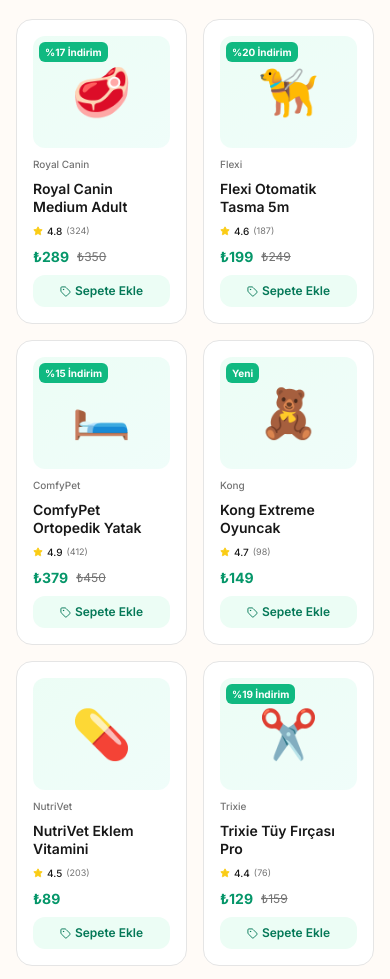
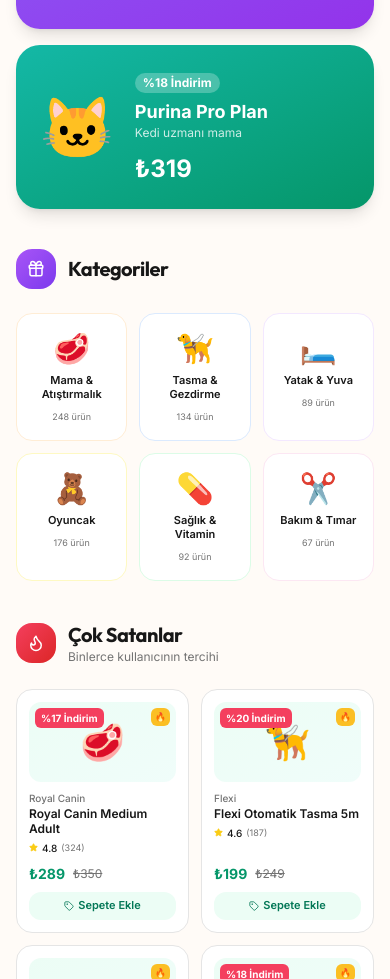
Before and after one commit to sevkabilgisayar/sahiplendirme-web, a Next.js app: page /magaza in a window 390 px wide. Shown: the part 1021-2000 px from the top of the page. Built offline with nearby package versions, Linux system fonts and the light colour scheme.

Commit message:
feat: real photos in gallery, sidebar scroll fix, magaza full redesign with sections

```diff
--- a/src/app/(main)/magaza/page.tsx
+++ b/src/app/(main)/magaza/page.tsx
@@ -1,113 +1,147 @@
 'use client';
 
 import { useState, useEffect } from 'react';
-import { ShoppingBag, Tag, Star, Truck, Shield, RefreshCw, Search, ChevronLeft, ChevronRight } from 'lucide-react';
+import Link from 'next/link';
+import {
+  ShoppingBag, Tag, Star, Truck, Shield, RefreshCw, Search,
+  ChevronLeft, ChevronRight, Flame, Zap, TrendingUp, Percent, Gift, Clock
+} from 'lucide-react';
 
 const CATEGORIES = [
-  { emoji: '🥩', label: 'Mama & Atıştırmalık', count: 248 },
-  { emoji: '🦮', label: 'Tasma & Gezdirme', count: 134 },
-  { emoji: '🛏️', label: 'Yatak & Yuva', count: 89 },
-  { emoji: '🧸', label: 'Oyuncak', count: 176 },
-  { emoji: '💊', label: 'Sağlık & Vitamin', count: 92 },
-  { emoji: '✂️', label: 'Bakım & Tımar', count: 67 },
+  { emoji: '🥩', label: 'Mama & Atıştırmalık', count: 248, color: 'from-red-50 to-orange-50 border-orange-100 hover:border-orange-300' },
+  { emoji: '🦮', label: 'Tasma & Gezdirme', count: 134, color: 'from-blue-50 to-indigo-50 border-blue-100 hover:border-blue-300' },
+  { emoji: '🛏️', label: 'Yatak & Yuva', count: 89, color: 'from-purple-50 to-violet-50 border-purple-100 hover:border-purple-300' },
+  { emoji: '🧸', label: 'Oyuncak', count: 176, color: 'from-yellow-50 to-amber-50 border-yellow-100 hover:border-yellow-300' },
+  { emoji: '💊', label: 'Sağlık & Vitamin', count: 92, color: 'from-green-50 to-emerald-50 border-green-100 hover:border-green-300' },
+  { emoji: '✂️', label: 'Bakım & Tımar', count: 67, color: 'from-pink-50 to-rose-50 border-pink-100 hover:border-pink-300' },
 ];
 
-const PRODUCTS = [
-  { id: 1, name: 'Royal Canin Medium Adult', brand: 'Royal Canin', price: 289, oldPrice: 350, img: '🥩', tag: '%17 İndirim', rating: 4.8, reviews: 324 },
-  { id: 2, name: 'Flexi Otomatik Tasma 5m', brand: 'Flexi', price: 199, oldPrice: 249, img: '🦮', tag: '%20 İndirim', rating: 4.6, reviews: 187 },
-  { id: 3, name: 'ComfyPet Ortopedik Yatak', brand: 'ComfyPet', price: 379, oldPrice: 450, img: '🛏️', tag: '%15 İndirim', rating: 4.9, reviews: 412 },
-  { id: 4, name: 'Kong Extreme Oyuncak', brand: 'Kong', price: 149, oldPrice: null, img: '🧸', tag: 'Yeni', rating: 4.7, reviews: 98 },
-  { id: 5, name: 'NutriVet Eklem Vitamini', brand: 'NutriVet', price: 89, oldPrice: null, img: '💊', tag: '', rating: 4.5, reviews: 203 },
-  { id: 6, name: 'Trixie Tüy Fırçası Pro', brand: 'Trixie', price: 129, oldPrice: 159, img: '✂️', tag: '%19 İndirim', rating: 4.4, reviews: 76 },
-  { id: 7, name: 'Purina Pro Plan Kedi', brand: 'Purina', price: 319, oldPrice: 389, img: '🐱', tag: '%18 İndirim', rating: 4.8, reviews: 511 },
-  { id: 8, name: 'PetSafe Otomatik Besleyici', brand: 'PetSafe', price: 599, oldPrice: 749, img: '🍽️', tag: '%20 İndirim', rating: 4.6, reviews: 143 },
-  { id: 9, name: 'Kuş Kafesi Deluxe', brand: 'PetHouse', price: 849, oldPrice: null, img: '🐦', tag: 'Yeni', rating: 4.3, reviews: 34 },
-  { id: 10, name: "Hill's Science Plan", brand: "Hill's", price: 459, oldPrice: 529, img: '🥩', tag: '%13 İndirim', rating: 4.9, reviews: 678 },
+const ALL_PRODUCTS = [
+  { id: 1, name: 'Royal Canin Medium Adult', brand: 'Royal Canin', price: 289, oldPrice: 350, img: '🥩', tag: '%17 İndirim', rating: 4.8, reviews: 324, isBestseller: true, isFeatured: true, isOnSale: true },
+  { id: 2, name: 'Flexi Otomatik Tasma 5m', brand: 'Flexi', price: 199, oldPrice: 249, img: '🦮', tag: '%20 İndirim', rating: 4.6, reviews: 187, isBestseller: true, isFeatured: false, isOnSale: true },
+  { id: 3, name: 'ComfyPet Ortopedik Yatak', brand: 'ComfyPet', price: 379, oldPrice: 450, img: '🛏️', tag: '%15 İndirim', rating: 4.9, reviews: 412, isBestseller: false, isFeatured: true, isOnSale: true },
+  { id: 4, name: 'Kong Extreme Oyuncak', brand: 'Kong', price: 149, oldPrice: null, img: '🧸', tag: 'Yeni', rating: 4.7, reviews: 98, isBestseller: false, isFeatured: true, isOnSale: false },
+  { id: 5, name: 'NutriVet Eklem Vitamini', brand: 'NutriVet', price: 89, oldPrice: null, img: '💊', tag: '', rating: 4.5, reviews: 203, isBestseller: true, isFeatured: false, isOnSale: false },
+  { id: 6, name: 'Trixie Tüy Fırçası Pro', brand: 'Trixie', price: 129, oldPrice: 159, img: '✂️', tag: '%19 İndirim', rating: 4.4, reviews: 76, isBestseller: false, isFeatured: false, isOnSale: true },
+  { id: 7, name: 'Purina Pro Plan Kedi', brand: 'Purina', price: 319, oldPrice: 389, img: '🐱', tag: '%18 İndirim', rating: 4.8, reviews: 511, isBestseller: true, isFeatured: true, isOnSale: true },
+  { id: 8, name: 'PetSafe Otomatik Besleyici', brand: 'PetSafe', price: 599, oldPrice: 749, img: '🍽️', tag: '%20 İndirim', rating: 4.6, reviews: 143, isBestseller: false, isFeatured: true, isOnSale: true },
+  { id: 9, name: 'Kuş Kafesi Deluxe', brand: 'PetHouse', price: 849, oldPrice: null, img: '🐦', tag: 'Yeni', rating: 4.3, reviews: 34, isBestseller: false, isFeatured: false, isOnSale: false },
+  { id: 10, name: "Hill's Science Plan", brand: "Hill's", price: 459, oldPrice: 529, img: '🥩', tag: '%13 İndirim', rating: 4.9, reviews: 678, isBestseller: true, isFeatured: false, isOnSale: true },
+  { id: 11, name: 'Catit Design Çeşme', brand: 'Catit', price: 349, oldPrice: 419, img: '🚰', tag: '%17 İndirim', rating: 4.7, reviews: 256, isBestseller: true, isFeatured: false, isOnSale: true },
+  { id: 12, name: 'Ziwi Peak Kuzu Etli', brand: 'Ziwi', price: 189, oldPrice: null, img: '🥩', tag: 'Premium', rating: 4.9, reviews: 89, isBestseller: false, isFeatured: true, isOnSale: false },
 ];
 
-// İlk 5 ürün slider için öne çıkan olarak seçildi
-const FEATURED_SLIDER = PRODUCTS.slice(0, 5);
+const BESTSELLERS = ALL_PRODUCTS.filter(p => p.isBestseller);
+const FEATURED = ALL_PRODUCTS.filter(p => p.isFeatured);
+const ON_SALE = ALL_PRODUCTS.filter(p => p.isOnSale);
+const SLIDER_PRODUCTS = ALL_PRODUCTS.slice(0, 5);
+
+// Vitrin hero ürünleri
+const HERO_PRODUCTS = [
+  { id: 1, name: 'Royal Canin', subtitle: 'Irka özel formül', img: '🥩', discount: '%17', price: 289, color: 'from-amber-400 to-orange-500' },
+  { id: 3, name: 'Ortopedik Yatak', subtitle: 'Eklem dostları için', img: '🛏️', discount: '%15', price: 379, color: 'from-violet-500 to-purple-600' },
+  { id: 7, name: 'Purina Pro Plan', subtitle: 'Kedi uzmanı mama', img: '🐱', discount: '%18', price: 319, color: 'from-teal-500 to-emerald-600' },
+];
 
 function ProductSlider() {
   const [current, setCurrent] = useState(0);
-
-  // 3 saniyede bir otomatik geç
   useEffect(() => {
-    const timer = setInterval(() => {
-      setCurrent(prev => (prev + 1) % FEATURED_SLIDER.length);
-    }, 3000);
-    return () => clearInterval(timer);
+    const t = setInterval(() => setCurrent(p => (p + 1) % SLIDER_PRODUCTS.length), 3000);
+    return () => clearInterval(t);
   }, []);
-
-  const prev = () => setCurrent(p => (p - 1 + FEATURED_SLIDER.length) % FEATURED_SLIDER.length);
-  const next = () => setCurrent(p => (p + 1) % FEATURED_SLIDER.length);
-  const product = FEATURED_SLIDER[current];
-
+  const prev = () => setCurrent(p => (p - 1 + SLIDER_PRODUCTS.length) % SLIDER_PRODUCTS.length);
+  const next = () => setCurrent(p => (p + 1) % SLIDER_PRODUCTS.length);
+  const product = SLIDER_PRODUCTS[current];
   return (
     <div className="relative bg-white/15 backdrop-blur-sm rounded-2xl overflow-hidden border border-white/20 h-full min-h-[160px]">
-      {/* Slide içerik */}
       <div className="p-5 h-full flex items-center gap-4">
-        {/* Emoji büyük */}
-        <div className="w-20 h-20 flex-shrink-0 bg-white/20 rounded-2xl flex items-center justify-center text-5xl">
-          {product.img}
-        </div>
-        {/* Bilgi */}
+        <div className="w-20 h-20 flex-shrink-0 bg-white/20 rounded-2xl flex items-center justify-center text-5xl">{product.img}</div>
         <div className="flex-1 min-w-0">
-          {product.tag && (
-            <span className="text-[10px] font-bold bg-yellow-400 text-yellow-900 px-2 py-0.5 rounded-full mb-2 inline-block">
-              {product.tag}
-            </span>
-          )}
+          {product.tag && <span className="text-[10px] font-bold bg-yellow-400 text-yellow-900 px-2 py-0.5 rounded-full mb-2 inline-block">{product.tag}</span>}
           <div className="text-[10px] text-emerald-100 font-medium">{product.brand}</div>
           <div className="font-bold text-white text-sm leading-tight line-clamp-2 mt-0.5">{product.name}</div>
-          <div className="flex items-center gap-1 mt-1">
-            <Star size={10} className="text-yellow-300 fill-yellow-300" />
-            <span className="text-[10px] text-white/90">{product.rating} ({product.reviews})</span>
-          </div>
+          <div className="flex items-center gap-1 mt-1"><Star size={10} className="text-yellow-300 fill-yellow-300" /><span className="text-[10px] text-white/90">{product.rating} ({product.reviews})</span></div>
           <div className="flex items-baseline gap-2 mt-2">
             <span className="text-xl font-bold text-white">₺{product.price}</span>
-            {product.oldPrice && (
-              <span className="text-xs line-through text-emerald-200">₺{product.oldPrice}</span>
-            )}
+            {product.oldPrice && <span className="text-xs line-through text-emerald-200">₺{product.oldPrice}</span>}
           </div>
         </div>
       </div>
-
-      {/* Kontroller */}
-      <button onClick={prev} className="absolute left-2 top-1/2 -translate-y-1/2 w-7 h-7 bg-black/20 hover:bg-black/40 rounded-full flex items-center justify-center text-white transition-colors">
-        <ChevronLeft size={14} />
-      </button>
-      <button onClick={next} className="absolute right-2 top-1/2 -translate-y-1/2 w-7 h-7 bg-black/20 hover:bg-black/40 rounded-full flex items-center justify-center text-white transition-colors">
-        <ChevronRight size={14} />
-      </button>
-
-      {/* Dots */}
+      <button onClick={prev} className="absolute left-2 top-1/2 -translate-y-1/2 w-7 h-7 bg-black/20 hover:bg-black/40 rounded-full flex items-center justify-center text-white transition-colors"><ChevronLeft size={14} /></button>
+      <button onClick={next} className="absolute right-2 top-1/2 -translate-y-1/2 w-7 h-7 bg-black/20 hover:bg-black/40 rounded-full flex items-center justify-center text-white transition-colors"><ChevronRight size={14} /></button>
       <div className="absolute bottom-3 left-1/2 -translate-x-1/2 flex gap-1.5">
-        {FEATURED_SLIDER.map((_, i) => (
-          <button
-            key={i}
-            onClick={() => setCurrent(i)}
-            className={`rounded-full transition-all ${i === current ? 'w-4 h-1.5 bg-white' : 'w-1.5 h-1.5 bg-white/40'}`}
-          />
+        {SLIDER_PRODUCTS.map((_, i) => (
+          <button key={i} onClick={() => setCurrent(i)} className={`rounded-full transition-all ${i === current ? 'w-4 h-1.5 bg-white' : 'w-1.5 h-1.5 bg-white/40'}`} />
         ))}
       </div>
+      <div className="absolute top-3 right-3 text-[9px] font-bold bg-white/20 text-white px-2 py-0.5 rounded-full">ÖNE ÇIKAN</div>
+    </div>
+  );
+}
 
-      {/* Label */}
-      <div className="absolute top-3 right-3 text-[9px] font-bold bg-white/20 text-white px-2 py-0.5 rounded-full">
-        ÖNE ÇIKAN
+function ProductCard({ product, size = 'normal' }: { product: typeof ALL_PRODUCTS[0]; size?: 'normal' | 'small' }) {
+  const [inCart, setInCart] = useState(false);
+  return (
+    <div className={`bg-[var(--surface)] border border-[var(--border)] rounded-2xl flex flex-col hover:shadow-xl hover:-translate-y-1 transition-all duration-200 group cursor-pointer overflow-hidden ${size === 'small' ? 'p-3' : 'p-4'}`}>
+      <div className="relative">
+        <div className={`w-full bg-gradient-to-br from-emerald-50 to-teal-50 rounded-xl flex items-center justify-center group-hover:scale-110 transition-transform ${size === 'small' ? 'h-20 text-4xl' : 'h-28 text-5xl'}`}>
+          {product.img}
+        </div>
+        {product.tag && (
+          <span className={`absolute top-1.5 left-1.5 text-[10px] font-bold px-1.5 py-0.5 rounded-md ${
+            product.tag.includes('İndirim') ? 'bg-rose-500 text-white' :
+            product.tag === 'Yeni' ? 'bg-blue-500 text-white' :
+            'bg-emerald-500 text-white'
+          }`}>{product.tag}</span>
+        )}
+        {product.isBestseller && (
+          <span className="absolute top-1.5 right-1.5 text-[9px] font-bold bg-amber-400 text-amber-900 px-1 py-0.5 rounded-md">🔥</span>
+        )}
+      </div>
+      <div className={`text-[10px] text-[var(--foreground-muted)] font-medium ${size === 'small' ? 'mt-2' : 'mt-2'}`}>{product.brand}</div>
+      <div className={`font-semibold text-[var(--foreground)] leading-tight line-clamp-2 ${size === 'small' ? 'text-xs' : 'text-sm'}`}>{product.name}</div>
+      <div className="flex items-center gap-1 mt-1">
+        <Star size={9} className="text-yellow-400 fill-yellow-400" />
+        <span className="text-[10px] font-medium">{product.rating}</span>
+        <span className="text-[9px] text-[var(--foreground-muted)]">({product.reviews})</span>
+      </div>
+      <div className="flex items-center gap-2 mt-auto pt-2">
+        <span className={`font-bold text-emerald-600 ${size === 'small' ? 'text-sm' : 'text-base'}`}>₺{product.price}</span>
+        {product.oldPrice && <span className="text-xs line-through text-[var(--foreground-muted)]">₺{product.oldPrice}</span>}
+      </div>
+      <button
+        onClick={() => { setInCart(true); setTimeout(() => setInCart(false), 2000); }}
+        className={`w-full mt-2 font-semibold rounded-xl flex items-center justify-center gap-1 transition-all ${size === 'small' ? 'h-7 text-[11px]' : 'h-9 text-xs'} ${
+          inCart ? 'bg-green-500 text-white' : 'bg-emerald-50 text-emerald-700 hover:bg-emerald-500 hover:text-white'
+        }`}
+      >
+        {inCart ? '✓ Eklendi!' : <><Tag size={10} /> Sepete Ekle</>}
+      </button>
+    </div>
+  );
+}
+
+function SectionHeader({ icon, title, subtitle, color }: { icon: React.ReactNode; title: string; subtitle?: string; color: string }) {
+  return (
+    <div className="flex items-center gap-3 mb-6">
+      <div className={`w-10 h-10 rounded-2xl flex items-center justify-center ${color}`}>{icon}</div>
+      <div>
+        <h2 className="text-xl font-bold font-display">{title}</h2>
+        {subtitle && <p className="text-xs text-[var(--foreground-muted)]">{subtitle}</p>}
       </div>
     </div>
   );
 }
 
 export default function MagazaPage() {
+  const [search, setSearch] = useState('');
+
   return (
     <div className="min-h-screen bg-[var(--background)]">
 
-      {/* Header */}
+      {/* ── HEADER ── */}
       <div className="bg-gradient-to-r from-emerald-600 to-teal-600 text-white py-10 px-4">
         <div className="max-w-7xl mx-auto">
-          {/* Başlık */}
           <div className="flex items-center gap-3 mb-6">
             <div className="w-12 h-12 bg-white/20 rounded-2xl flex items-center justify-center">
               <ShoppingBag size={24} className="text-white" />
@@ -118,43 +152,31 @@
             </div>
           </div>
 
-          {/* İki sütun: Sol - Arama | Sağ - Slider */}
           <div className="flex flex-col lg:flex-row gap-6 items-stretch">
-            {/* Sol: Arama + Güvenceler */}
+            {/* Sol: Arama */}
             <div className="flex-1 flex flex-col justify-center gap-4">
               <div className="relative">
                 <Search size={18} className="absolute left-4 top-1/2 -translate-y-1/2 text-slate-400" />
                 <input
                   type="text"
+                  value={search}
+                  onChange={e => setSearch(e.target.value)}
                   placeholder="Ürün ara... (mama, tasma, oyuncak)"
                   className="w-full h-12 pl-11 pr-4 rounded-2xl bg-white text-[var(--foreground)] text-sm focus:outline-none focus:ring-2 focus:ring-emerald-400 shadow-sm"
                 />
               </div>
-
-              {/* Güvenceler */}
               <div className="flex flex-wrap gap-x-6 gap-y-2">
-                {[
-                  { icon: <Truck size={13} />, label: '₺150 üzeri ücretsiz kargo' },
-                  { icon: <Shield size={13} />, label: 'Güvenli alışveriş' },
-                  { icon: <RefreshCw size={13} />, label: '30 gün iade garantisi' },
-                ].map((item, i) => (
-                  <div key={i} className="flex items-center gap-1.5 text-xs text-emerald-100">
-                    {item.icon} {item.label}
-                  </div>
+                {[{ icon: <Truck size={13}/>, label: '₺150 üzeri ücretsiz kargo' }, { icon: <Shield size={13}/>, label: 'Güvenli alışveriş' }, { icon: <RefreshCw size={13}/>, label: '30 gün iade garantisi' }].map((item, i) => (
+                  <div key={i} className="flex items-center gap-1.5 text-xs text-emerald-100">{item.icon} {item.label}</div>
                 ))}
               </div>
-
-              {/* Hızlı kategori chips */}
               <div className="flex flex-wrap gap-2">
                 {['🥩 Mama', '🦮 Tasma', '🧸 Oyuncak', '💊 Vitamin', '✂️ Bakım'].map(chip => (
-                  <button key={chip} className="text-[11px] font-medium bg-white/15 hover:bg-white/25 text-white px-3 py-1 rounded-full transition-colors border border-white/20">
-                    {chip}
-                  </button>
+                  <button key={chip} className="text-[11px] font-medium bg-white/15 hover:bg-white/25 text-white px-3 py-1 rounded-full transition-colors border border-white/20">{chip}</button>
                 ))}
               </div>
             </div>
-
-            {/* Sağ: Ürün Slider */}
+            {/* Sağ: Slider */}
             <div className="lg:w-96 flex-shrink-0">
               <ProductSlider />
             </div>
@@ -162,12 +184,30 @@
         </div>
       </div>
 
-      {/* Kategoriler */}
+      {/* ── VİTRİN HERO ── */}
       <div className="max-w-7xl mx-auto px-4 sm:px-6 lg:px-8 py-10">
-        <h2 className="text-xl font-bold font-display mb-5">Kategoriler</h2>
+        <SectionHeader icon={<Zap size={18} className="text-white"/>} title="Vitrin Ürünleri" subtitle="Haftanın en beğenilen seçimleri" color="bg-gradient-to-br from-amber-400 to-orange-500" />
+        <div className="grid grid-cols-1 sm:grid-cols-3 gap-4">
+          {HERO_PRODUCTS.map(p => (
+            <div key={p.id} className={`bg-gradient-to-br ${p.color} rounded-3xl p-6 text-white flex items-center gap-5 hover:scale-[1.02] transition-transform cursor-pointer shadow-lg`}>
+              <div className="text-6xl">{p.img}</div>
+              <div className="flex-1">
+                <div className="text-xs font-bold bg-white/25 text-white px-2 py-0.5 rounded-full inline-block mb-2">{p.discount} İndirim</div>
+                <div className="font-bold text-lg leading-tight">{p.name}</div>
+                <div className="text-white/80 text-xs mt-0.5">{p.subtitle}</div>
+                <div className="text-2xl font-bold mt-3">₺{p.price}</div>
+              </div>
+            </div>
+          ))}
+        </div>
+      </div>
+
+      {/* ── KATEGORİLER ── */}
+      <div className="max-w-7xl mx-auto px-4 sm:px-6 lg:px-8 pb-10">
+        <SectionHeader icon={<Gift size={18} className="text-white"/>} title="Kategoriler" color="bg-gradient-to-br from-purple-500 to-violet-600" />
         <div className="grid grid-cols-3 sm:grid-cols-6 gap-3">
           {CATEGORIES.map((cat, i) => (
-            <button key={i} className="flex flex-col items-center gap-2 p-4 bg-[var(--surface)] border border-[var(--border)] rounded-2xl hover:border-emerald-400 hover:shadow-md transition-all group">
+            <button key={i} className={`flex flex-col items-center gap-2 p-4 bg-[var(--surface)] border rounded-2xl transition-all group ${cat.color}`}>
               <span className="text-3xl group-hover:scale-110 transition-transform">{cat.emoji}</span>
               <span className="text-[11px] font-semibold text-[var(--foreground)] text-center leading-tight">{cat.label}</span>
               <span className="text-[9px] text-[var(--foreground-muted)]">{cat.count} ürün</span>
@@ -176,43 +216,61 @@
         </div>
       </div>
 
-      {/* Ürünler */}
-      <div className="max-w-7xl mx-auto px-4 sm:px-6 lg:px-8 pb-16">
-        <div className="flex items-center justify-between mb-5">
-          <h2 className="text-xl font-bold font-display">Öne Çıkan Ürünler</h2>
-          <span className="text-xs text-[var(--foreground-muted)]">{PRODUCTS.length} ürün</span>
+      {/* ── ÇOK SATANLAR ── */}
+      <div className="max-w-7xl mx-auto px-4 sm:px-6 lg:px-8 pb-12">
+        <SectionHeader icon={<Flame size={18} className="text-white"/>} title="Çok Satanlar" subtitle="Binlerce kullanıcının tercihi" color="bg-gradient-to-br from-rose-500 to-red-600" />
+        <div className="grid grid-cols-2 sm:grid-cols-3 lg:grid-cols-6 gap-3">
+          {BESTSELLERS.map(p => <ProductCard key={p.id} product={p} size="small" />)}
         </div>
+      </div>
 
-        <div className="grid grid-cols-2 sm:grid-cols-3 lg:grid-cols-5 gap-4">
-          {PRODUCTS.map((product) => (
-            <div key={product.id} className="bg-[var(--surface)] border border-[var(--border)] rounded-2xl p-4 flex flex-col gap-2 hover:shadow-lg hover:-translate-y-0.5 transition-all group cursor-pointer">
-              <div className="relative">
-                <div className="w-full h-28 bg-gradient-to-br from-emerald-50 to-teal-50 rounded-xl flex items-center justify-center text-5xl group-hover:scale-110 transition-transform">
-                  {product.img}
-                </div>
-                {product.tag && (
-                  <span className="absolute top-1.5 left-1.5 text-[10px] font-bold px-1.5 py-0.5 rounded-md bg-emerald-500 text-white">{product.tag}</span>
-                )}
+      {/* ── İNDİRİMDEKİLER ── */}
+      <div className="bg-gradient-to-r from-rose-50 to-orange-50 dark:from-rose-950/20 dark:to-orange-950/20 border-y border-rose-100 py-12 px-4">
+        <div className="max-w-7xl mx-auto">
+          <div className="flex items-center justify-between mb-6">
+            <div className="flex items-center gap-3">
+              <div className="w-10 h-10 rounded-2xl bg-gradient-to-br from-rose-500 to-pink-600 flex items-center justify-center">
+                <Percent size={18} className="text-white"/>
               </div>
-              <div className="text-[10px] text-[var(--foreground-muted)] font-medium">{product.brand}</div>
-              <div className="text-sm font-semibold text-[var(--foreground)] leading-tight line-clamp-2">{product.name}</div>
-              <div className="flex items-center gap-1">
-                <Star size={10} className="text-yellow-400 fill-yellow-400" />
-                <span className="text-[10px] font-medium text-[var(--foreground)]">{product.rating}</span>
-                <span className="text-[9px] text-[var(--foreground-muted)]">({product.reviews})</span>
+              <div>
+                <h2 className="text-xl font-bold font-display text-rose-700">İndirimdekiler</h2>
+                <p className="text-xs text-rose-500">{ON_SALE.length} ürün indirimdeki fırsatlar</p>
               </div>
-              <div className="flex items-center gap-2 mt-auto">
-                <span className="text-sm font-bold text-emerald-600">₺{product.price}</span>
-                {product.oldPrice && <span className="text-xs line-through text-[var(--foreground-muted)]">₺{product.oldPrice}</span>}
-              </div>
-              <button className="w-full h-8 text-xs font-semibold rounded-xl bg-emerald-50 text-emerald-700 hover:bg-emerald-500 hover:text-white transition-all flex items-center justify-center gap-1">
-                <Tag size={11} /> Sepete Ekle
-              </button>
             </div>
-          ))}
+            <div className="flex items-center gap-1 text-xs text-rose-600 font-medium bg-rose-100 px-3 py-1.5 rounded-full">
+              <Clock size={12}/> Sınırlı süre
+            </div>
+          </div>
+          <div className="grid grid-cols-2 sm:grid-cols-3 lg:grid-cols-5 gap-4">
+            {ON_SALE.map(p => <ProductCard key={p.id} product={p} />)}
+          </div>
         </div>
+      </div>
 
-        <p className="text-[10px] text-[var(--foreground-muted)] text-center mt-6">
+      {/* ── ÖNE ÇIKAN ÜRÜNLER ── */}
+      <div className="max-w-7xl mx-auto px-4 sm:px-6 lg:px-8 py-12">
+        <SectionHeader icon={<TrendingUp size={18} className="text-white"/>} title="Öne Çıkan Ürünler" subtitle="Editörün önerdiği seçimler" color="bg-gradient-to-br from-emerald-500 to-teal-600" />
+        <div className="grid grid-cols-2 sm:grid-cols-3 lg:grid-cols-4 gap-4">
+          {FEATURED.map(p => <ProductCard key={p.id} product={p} />)}
+        </div>
+      </div>
+
+      {/* ── TÜM ÜRÜNLER ── */}
+      <div className="bg-[var(--surface-secondary)] py-12 px-4">
+        <div className="max-w-7xl mx-auto">
+          <div className="flex items-center justify-between mb-6">
+            <h2 className="text-xl font-bold font-display">Tüm Ürünler</h2>
+            <span className="text-xs text-[var(--foreground-muted)]">{ALL_PRODUCTS.length} ürün</span>
+          </div>
+          <div className="grid grid-cols-2 sm:grid-cols-3 lg:grid-cols-6 gap-3">
+            {ALL_PRODUCTS.map(p => <ProductCard key={p.id} product={p} size="small" />)}
+          </div>
+        </div>
+      </div>
+
+      {/* ── FOOTER NOT ── */}
+      <div className="py-6 text-center">
+        <p className="text-[10px] text-[var(--foreground-muted)]">
           Bu ürünler affiliate ortaklık kapsamında önerilmektedir. sahiplendirme.com, doğrudan ürün satışı yapmamaktadır.
         </p>
       </div>
```
Also changed, not shown: src/app/(main)/ilan/[id]/ListingDetailClient.tsx (+26 -7 lines).
